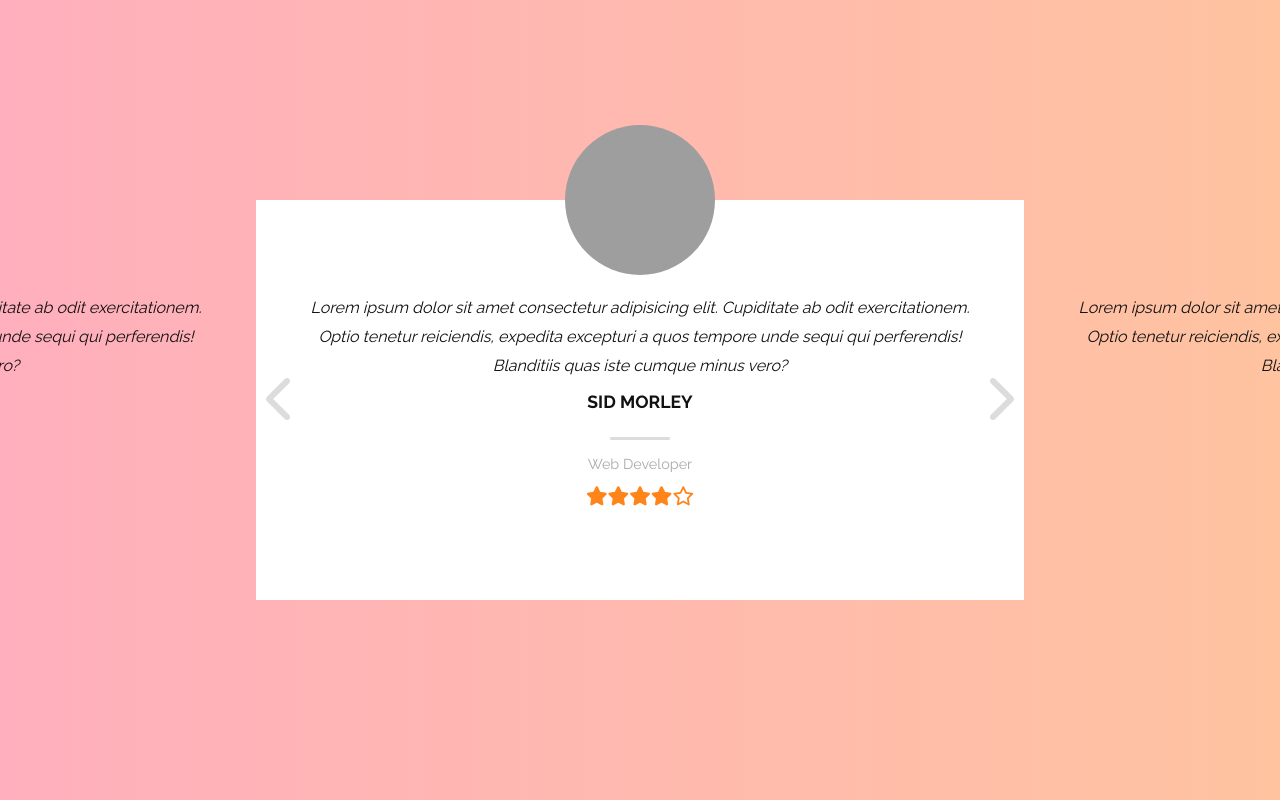
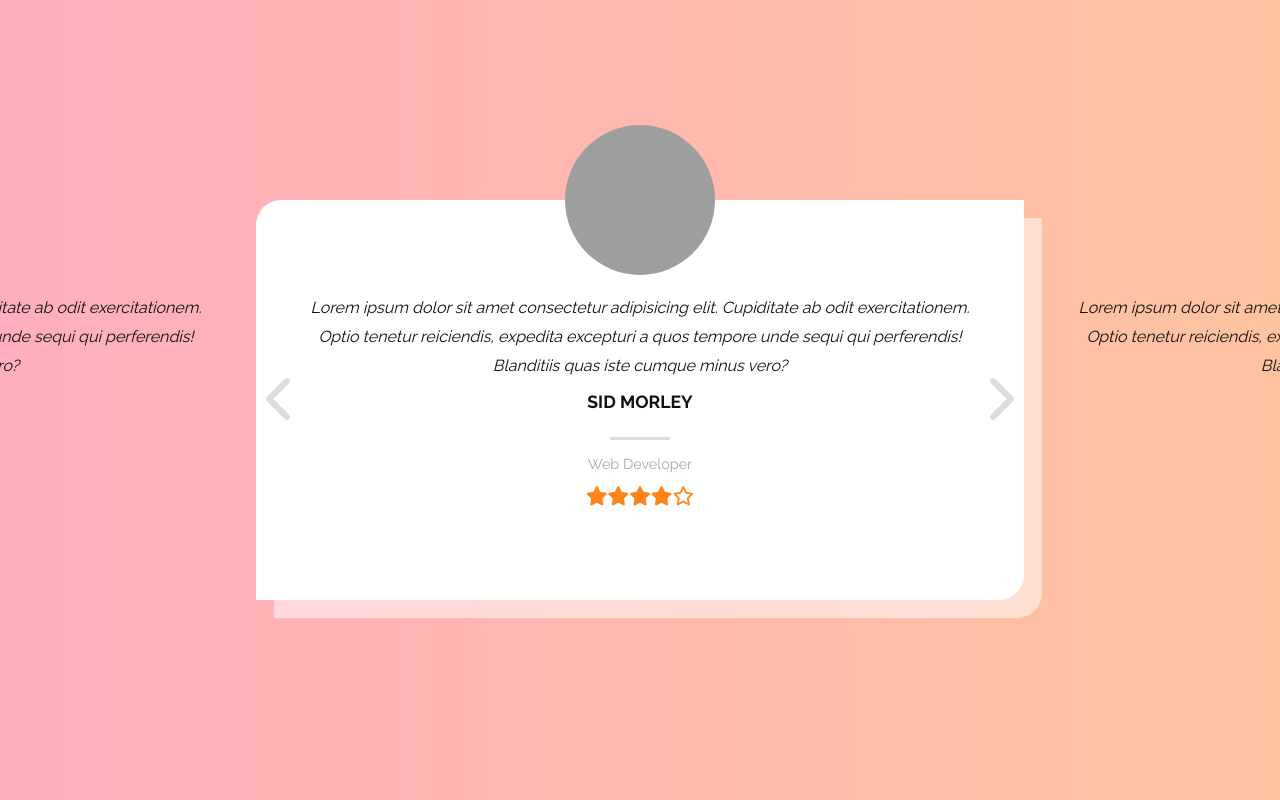
Before and after one commit to tediko/testimonialSlider, a plain HTML site: page index.html in a window 1280 px wide. Shown: the top 800 px of the page. Drawn offline with Linux system fonts and the light colour scheme; grey boxes are pictures that could not be loaded.

Commit message:
Changed slider styles

```diff
--- a/styles/style.css
+++ b/styles/style.css
@@ -32,6 +32,8 @@ html {
     height: 400px;
     margin: 0 auto;
     background: #fff;
+    border-radius: 25px 0 25px 0;
+    box-shadow: 18px 18px 0px 0px rgba(255, 255, 255, 0.5);
 }
 
 .slider__track {
```
